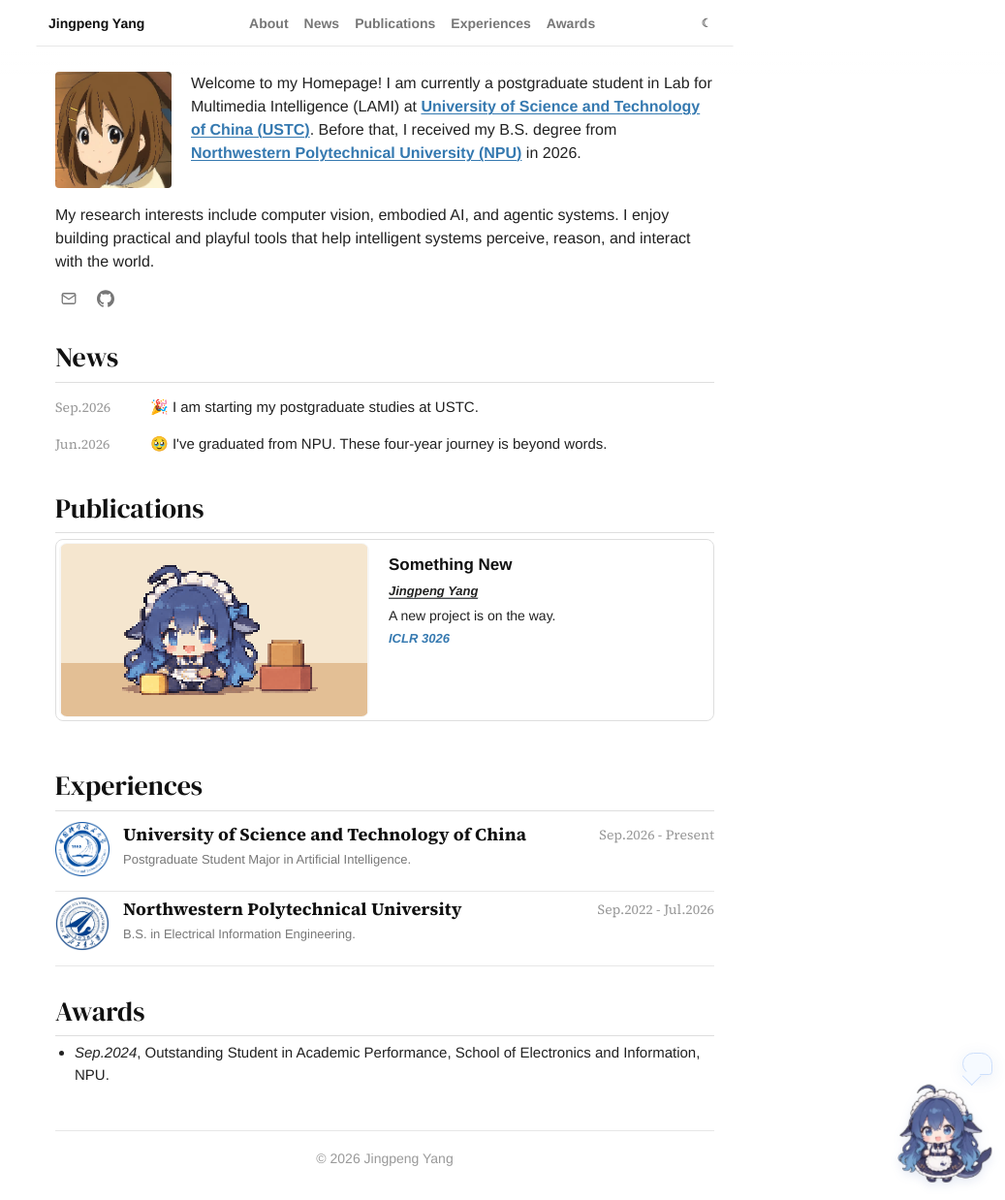
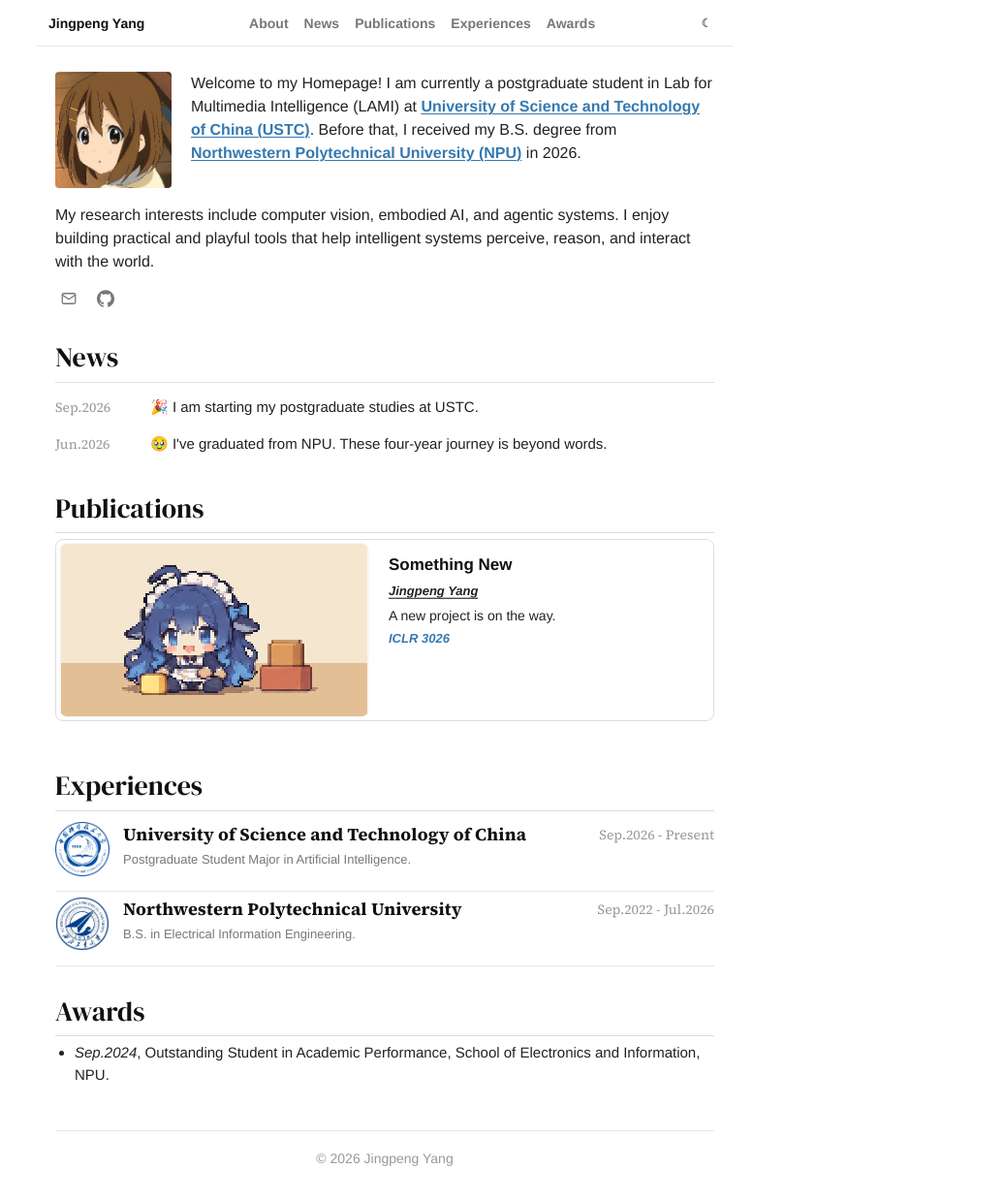
Before and after one commit to NANASUK3/NANASUK3.github.io, a Jekyll site: the page built from _pages/about.md, in a window 1280 px wide and 1238 px high. Shown: the whole window at 97% size, without its empty margins (243-1280 px from the left). Built offline with Jekyll 4.4.1, drawn with Linux system fonts in a browser that asks for light colours.

Commit message:
Remove DeepSeek speech bubble and bowl icon

```diff
--- a/assets/css/companion.css
+++ b/assets/css/companion.css
@@ -57,6 +57,11 @@
 }
 
 .deepseek-pet__button,
+/* DeepSeek reactions use the character art without a speech bubble. */
+.deepseek-pet__message {
+  display: none !important;
+}
+
 .deepseek-pet__message {
   display: block;
 }
--- a/assets/js/companion.js
+++ b/assets/js/companion.js
@@ -61,7 +61,7 @@
       {
         action: "beg",
         pose: "beg.webp",
-        icon: "🥣",
+        icon: "",
         replies: [
           "我饿啦……可以给我一点饭饭吗？",
           "I’m hungry… could I have a little something to eat?",
```
